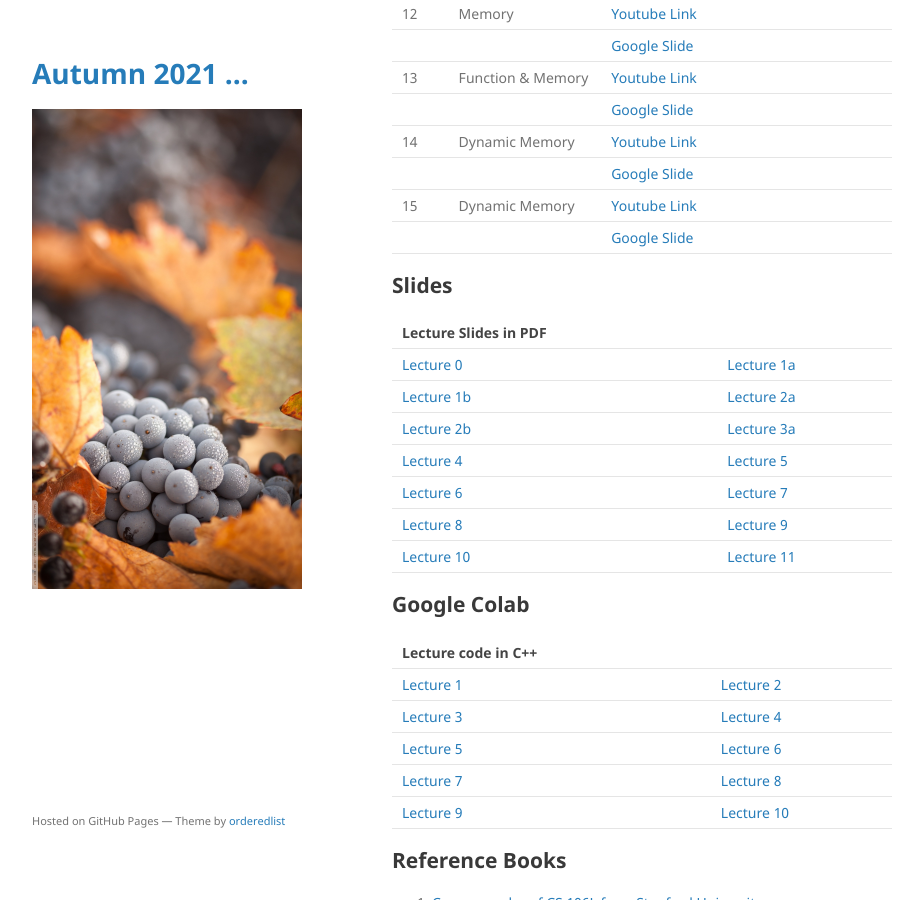
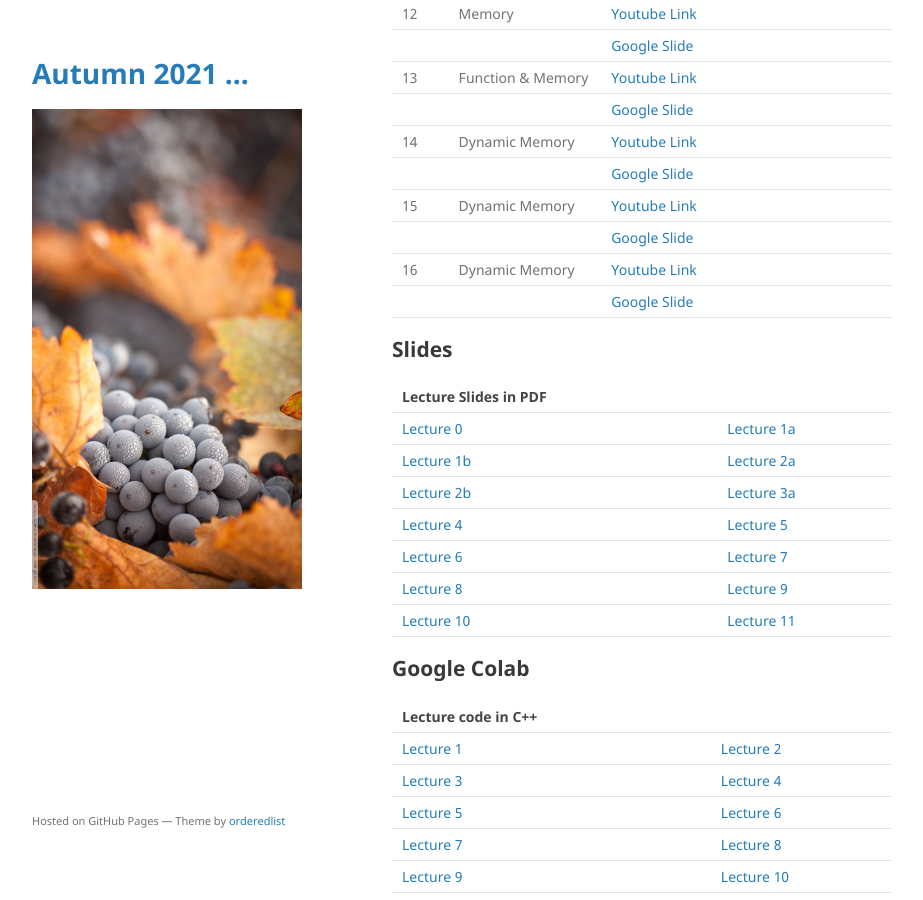
Before and after one commit to mohammadmotiurrahman/mohammadmotiurrahman.github.io, a Jekyll site: the page built from cse203_6/index.md, in a window 1280 px wide and 900 px high, scrolled down 2918 px. Shown: the whole window, without its empty margins (178-1101 px from the left). Built offline with Jekyll 4.4.1, drawn with Linux system fonts in a browser that asks for light colours; our own code applies the rules of GitHub Pages for plain Markdown files.

Commit message:
Update index.md

```diff
--- a/cse203_6/index.md
+++ b/cse203_6/index.md
@@ -98,6 +98,8 @@ environment will force me to not evaluate your exam copies.
 |         |              | [Google Slide](https://jamboard.google.com/d/1zBaSsyq-JtmGYIGA3EIdvPODprwDff9ZnOf8QBN4wkU/edit?usp=sharing)    |
 | 15      | Dynamic Memory | [Youtube Link](https://drive.google.com/file/d/1PQseZI3TtGhe1PDfhjNvcNeibrLaBbLw/view?usp=sharing)       |
 |         |              | [Google Slide](https://jamboard.google.com/d/1zBaSsyq-JtmGYIGA3EIdvPODprwDff9ZnOf8QBN4wkU/edit?usp=sharing)    |
+| 16      | Dynamic Memory | [Youtube Link](https://drive.google.com/file/d/1dM_Vl-6L5qjAWZtxJGvaVYxN98LSUNnf/view?usp=sharing)       |
+|         |              | [Google Slide](https://jamboard.google.com/d/1kJ_PMaB-9ScS2iWNUqg1y4lV8NL30jscl0sUwVAzLQA/edit?usp=sharing)    |
 
 
 
```
